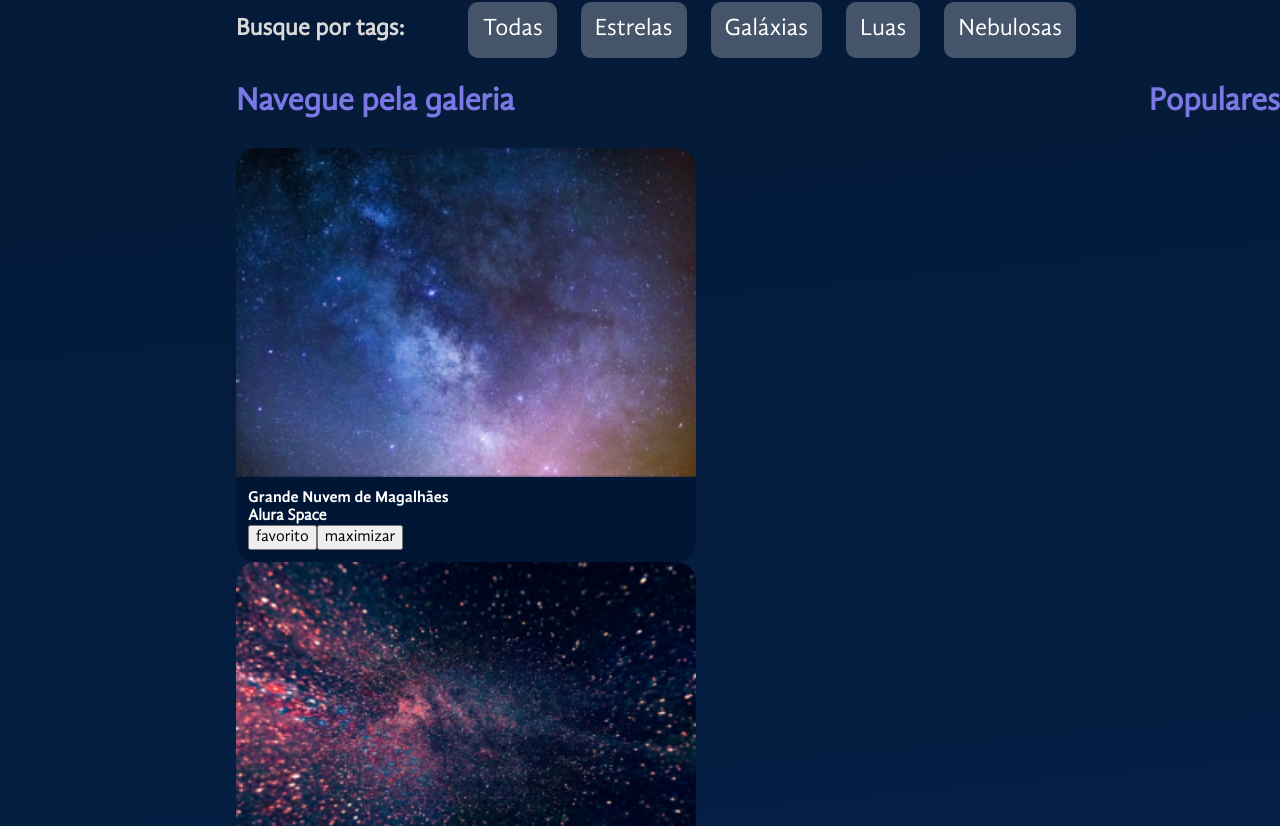
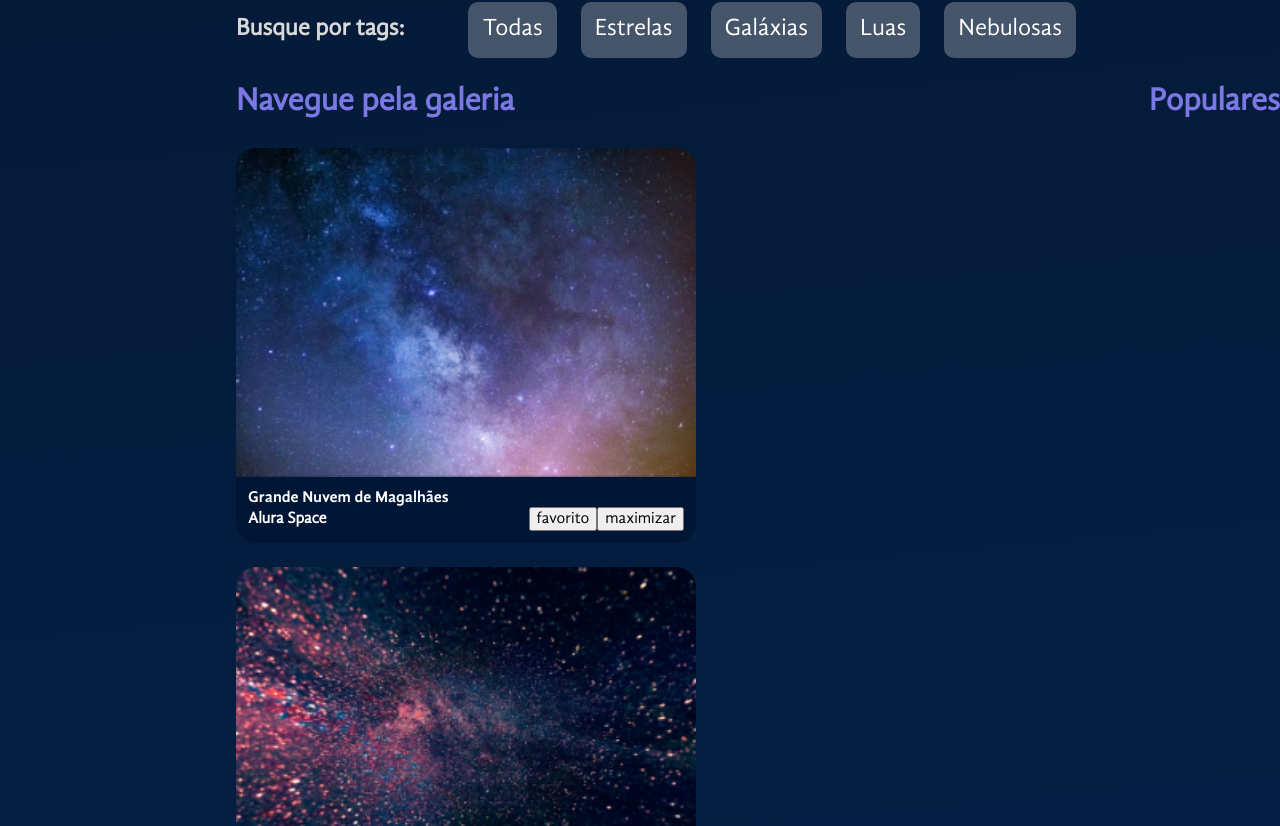
Before and after one commit to FredericoSantana/alura_react_styled_components, a React (Vite) app: page / in a window 1280 px wide. Shown: the part 574-1400 px from the top of the page. Built offline with nearby package versions, Linux system fonts and the light colour scheme.

Commit message:
criação da estilização ImagesConteiner

```diff
--- a/src/components/Gallery/Image/index.jsx
+++ b/src/components/Gallery/Image/index.jsx
@@ -27,20 +27,25 @@ const Figure = styled.figure(props => ({
       fontSize: "16px",
     }
   }
-  }))
-;
+}));
 
-const Image = ({photo}) => {
+const Footer = styled.footer({
+  display: "flex",
+  justifyContent: "space-between",
+  alignItems: "center",
+})
+
+const Image = ({photo, expanded = false}) => {
   return (
-    <Figure>
+    <Figure expanded={expanded}>
       <img src={photo.path} alt={photo.title}/>
       <figcaption>
         <h3>{photo.title}</h3>
-        <footer>
+        <Footer>
           <h4>{photo.source}</h4>
           <button>favorito</button>
           <button>maximizar</button>
-        </footer>
+        </Footer>
       </figcaption>
     </Figure>
   );
--- a/src/components/Gallery/index.jsx
+++ b/src/components/Gallery/index.jsx
@@ -13,6 +13,13 @@ const FluidSection = styled.section({
   flexGrow: 1
 })
 
+const ImagesContainer = styled.section({
+  display: "flex",
+  justifyContent: "space-between",
+  flexWrap: "wrap",
+  gap: "24px",
+})
+
 const Gallery = ({photos = []}) => {
   return (
     <>
@@ -20,7 +27,13 @@ const Gallery = ({photos = []}) => {
       <GalleryContainer>
         <FluidSection>
           <Title>Navegue pela galeria</Title>
-          {photos.map(photo => <Image key={photo.id} photo={photo}/>)}
+          <ImagesContainer>
+            {photos.map(photo => <Image
+                key={photo.id}
+                photo={photo}
+              />
+            )}
+          </ImagesContainer>
         </FluidSection>
         <Popular/>
       </GalleryContainer>
```
Lines whose indentation alone changed are shown as unchanged.
